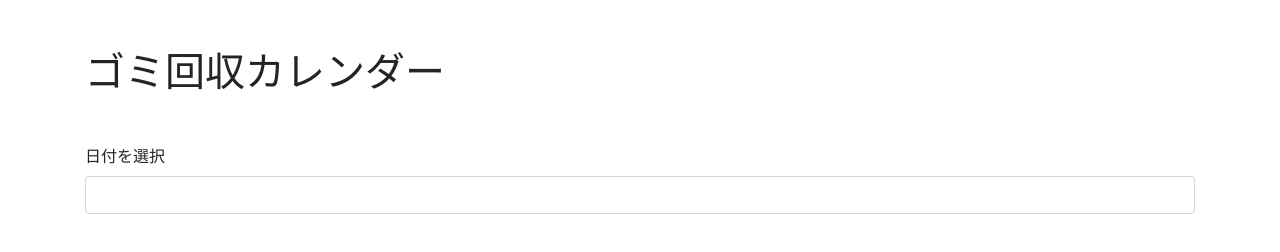
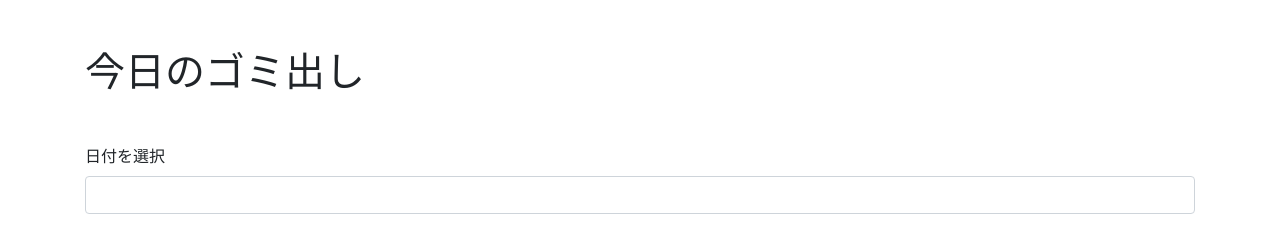
Before and after one commit to tztechno/tz_js_app, a plain HTML site: page 1_garbage_calendar/index.html in a window 1280 px wide. Drawn offline with nearby package versions, Linux system fonts and the light colour scheme.

Commit message:
Update index.html

```diff
--- a/1_garbage_calendar/index.html
+++ b/1_garbage_calendar/index.html
@@ -15,7 +15,7 @@
 <body>
 
     <div class="container">
-        <h1 class="my-5">ゴミ回収カレンダー</h1>
+        <h1 class="my-5">今日のゴミ出し</h1>
         <div class="form-group">
             <label for="datepicker">日付を選択</label>
             <input type="text" class="form-control" id="datepicker">
```
